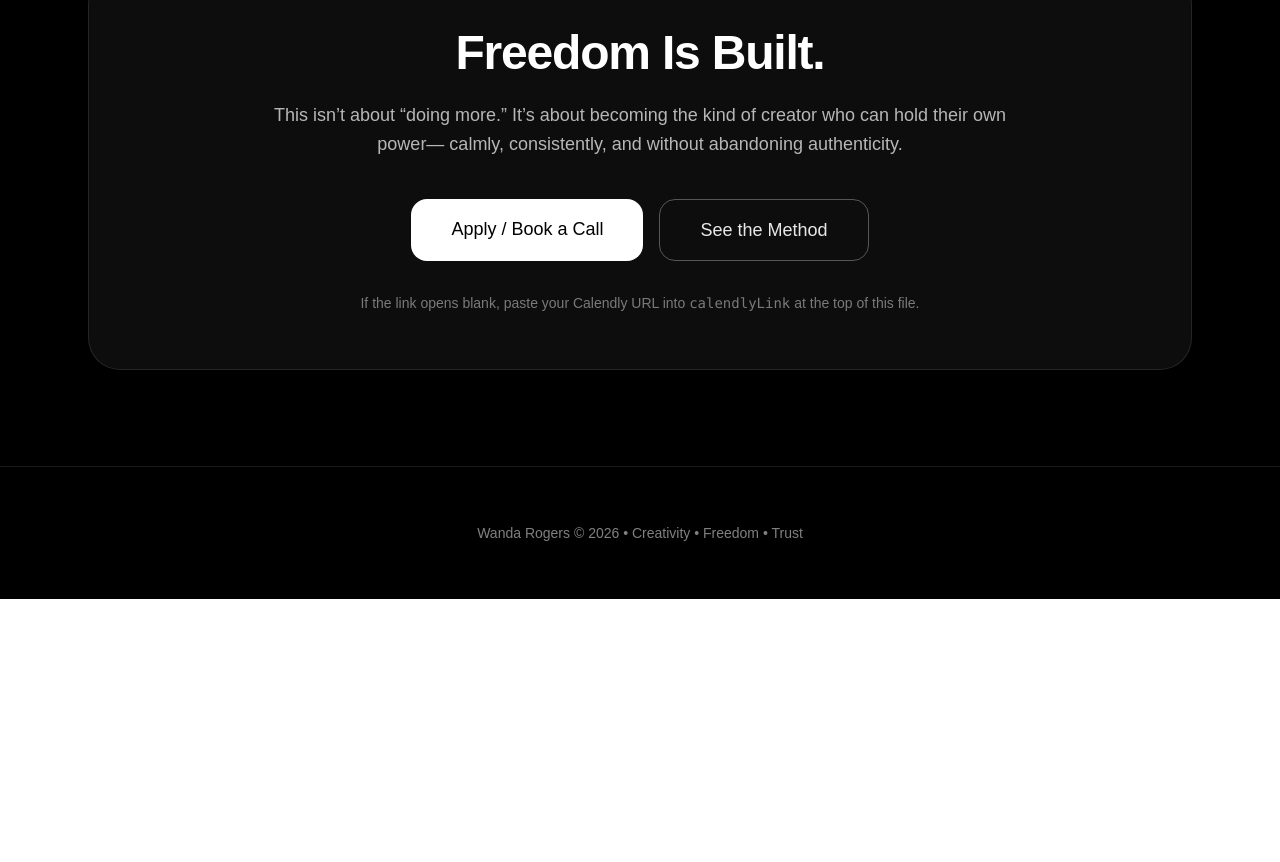
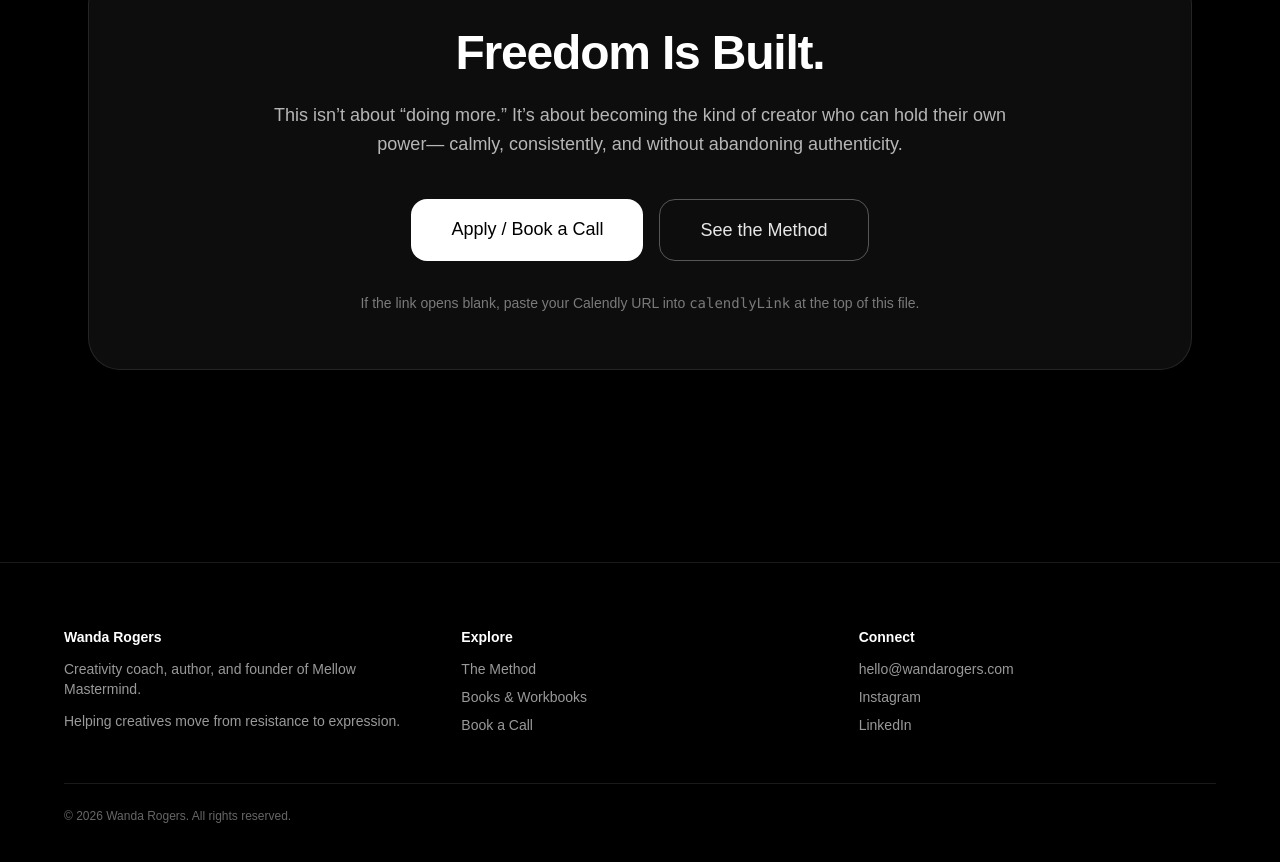
Before and after one commit to WandaR95/wanda-site, a Next.js app: page / in a window 1280 px wide. Shown: the part 4719-5581 px from the top of the page. Before the commit the page ends 5318 px from the top, so only its background shows below. Built offline with nearby package versions, Linux system fonts and the light colour scheme.

Commit message:
Add website footer

```diff
--- a/src/app/page.js
+++ b/src/app/page.js
@@ -361,9 +361,88 @@ export default function Home() {
         </div>
       </section>
 
-      {/* FOOTER */}
-      <footer className="px-6 py-14 border-t border-white/10 text-center text-white/50 text-sm">
-        Wanda Rogers © {new Date().getFullYear()} • Creativity • Freedom • Trust
+            {/* FOOTER */}
+      <footer className="border-t border-white/10 mt-24 py-16 px-6 bg-black">
+        <div className="max-w-6xl mx-auto grid md:grid-cols-3 gap-10 text-sm text-white/60">
+
+          <div>
+            <h3 className="text-white font-semibold mb-3">
+              Wanda Rogers
+            </h3>
+            <p>
+              Creativity coach, author, and founder of Mellow Mastermind.
+            </p>
+            <p className="mt-3">
+              Helping creatives move from resistance to expression.
+            </p>
+          </div>
+
+          <div>
+            <h4 className="text-white font-semibold mb-3">
+              Explore
+            </h4>
+            <ul className="space-y-2">
+              <li>
+                <a href="#method" className="hover:text-white">
+                  The Method
+                </a>
+              </li>
+              <li>
+                <a href="#shop" className="hover:text-white">
+                  Books & Workbooks
+                </a>
+              </li>
+              <li>
+                <a
+                  href="https://calendly.com/wanda-rogers/30min"
+                  target="_blank"
+                  rel="noreferrer"
+                  className="hover:text-white"
+                >
+                  Book a Call
+                </a>
+              </li>
+            </ul>
+          </div>
+
+          <div>
+            <h4 className="text-white font-semibold mb-3">
+              Connect
+            </h4>
+            <ul className="space-y-2">
+              <li>
+                <a href="mailto:hello@wandarogers.com" className="hover:text-white">
+                  hello@wandarogers.com
+                </a>
+              </li>
+              <li>
+                <a
+                  href="https://www.instagram.com"
+                  target="_blank"
+                  rel="noreferrer"
+                  className="hover:text-white"
+                >
+                  Instagram
+                </a>
+              </li>
+              <li>
+                <a
+                  href="https://www.linkedin.com"
+                  target="_blank"
+                  rel="noreferrer"
+                  className="hover:text-white"
+                >
+                  LinkedIn
+                </a>
+              </li>
+            </ul>
+          </div>
+
+        </div>
+
+        <div className="max-w-6xl mx-auto mt-12 pt-6 border-t border-white/10 text-xs text-white/40">
+          © {new Date().getFullYear()} Wanda Rogers. All rights reserved.
+        </div>
       </footer>
     </main>
   )
```
